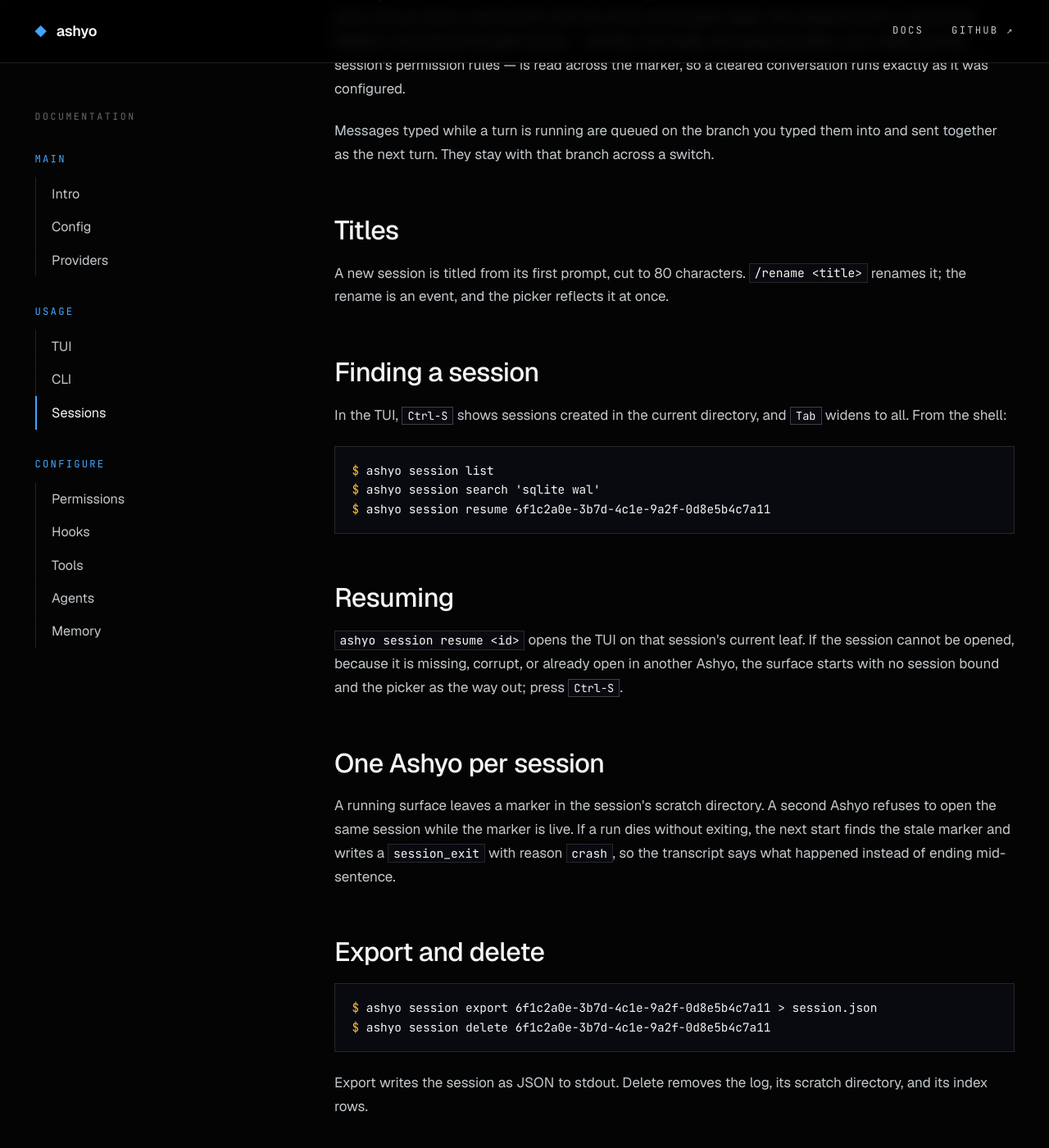
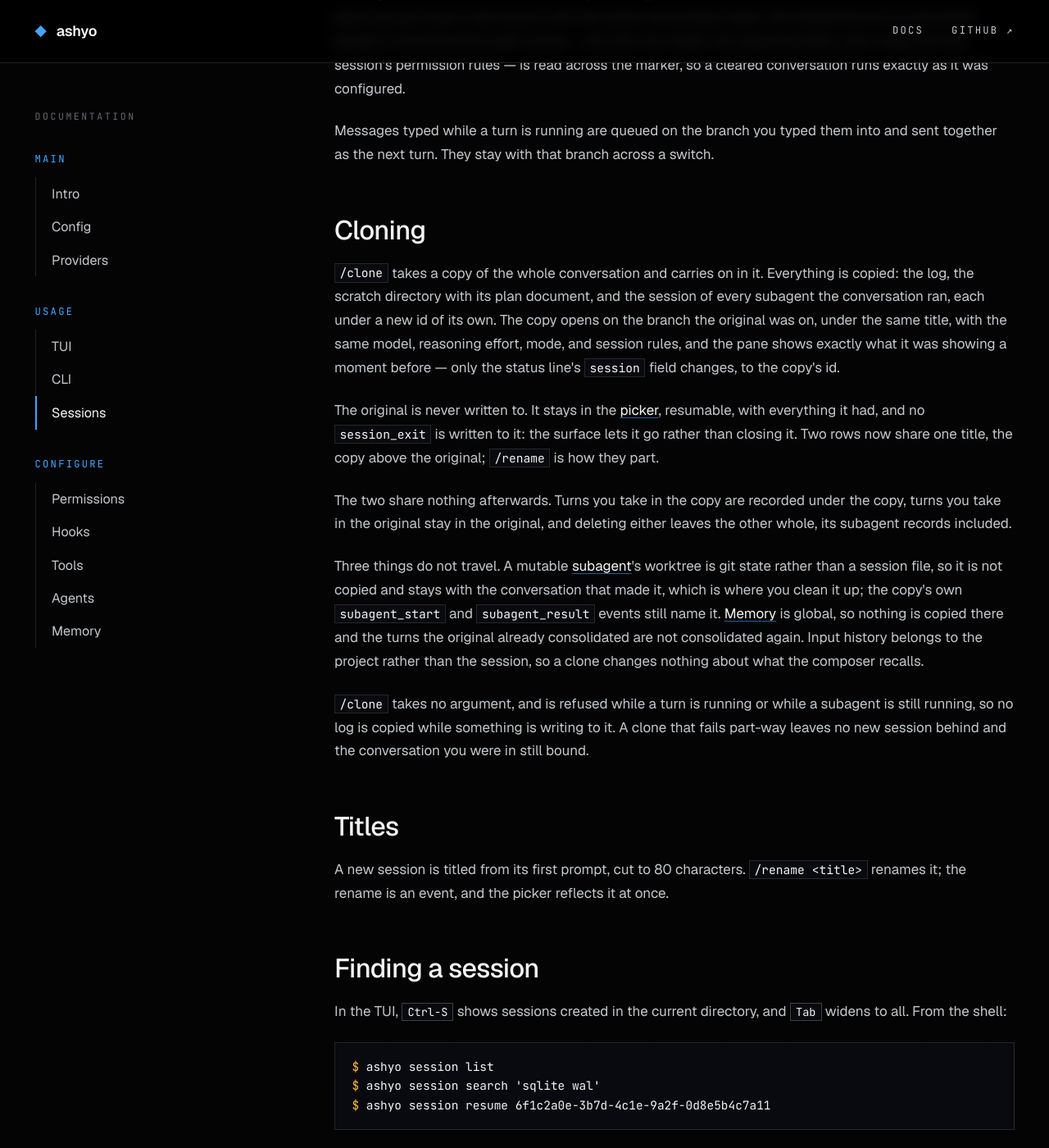
Before and after one commit to ashyo-ai/ashyo-ai.github.io, a Jekyll site: the page built from sessions.html, in a window 1280 px wide and 1400 px high, scrolled down 2209 px. Shown: the whole window at 82% size. Built offline with Jekyll 4.4.1, drawn with Linux system fonts in a browser that asks for light colours.

Commit message:
Clone Command: copying a conversation and carrying on in the copy
`/clone` in the TUI commands table, and a Cloning section in Sessions beside
branching: what travels with a copy, what is left behind, and what the two
conversations no longer share.

```diff
--- a/sessions.html
+++ b/sessions.html
@@ -39,6 +39,13 @@
 <p><code>/clear</code> is a node on the path too. It clears the model's context without ending the conversation: every request after it is built from the part of the path below the marker, so the model starts with nothing said, while the turns above it stay in the session untouched. The tree shows it as a <code>clear</code> node under the last message; the transcript empties and says nothing, live and on a later resume. Select the node above it and send, and you have a new branch with the whole conversation back; the cleared branch is untouched beside it. Everything the path carries — the title, the model, the reasoning effort, plan mode, and the session's permission rules — is read across the marker, so a cleared conversation runs exactly as it was configured.</p>
 <p>Messages typed while a turn is running are queued on the branch you typed them into and sent together as the next turn. They stay with that branch across a switch.</p>
 
+<h2 id="cloning">Cloning</h2>
+<p><code>/clone</code> takes a copy of the whole conversation and carries on in it. Everything is copied: the log, the scratch directory with its plan document, and the session of every subagent the conversation ran, each under a new id of its own. The copy opens on the branch the original was on, under the same title, with the same model, reasoning effort, mode, and session rules, and the pane shows exactly what it was showing a moment before — only the status line's <code>session</code> field changes, to the copy's id.</p>
+<p>The original is never written to. It stays in the <a href="#picker">picker</a>, resumable, with everything it had, and no <code>session_exit</code> is written to it: the surface lets it go rather than closing it. Two rows now share one title, the copy above the original; <code>/rename</code> is how they part.</p>
+<p>The two share nothing afterwards. Turns you take in the copy are recorded under the copy, turns you take in the original stay in the original, and deleting either leaves the other whole, its subagent records included.</p>
+<p>Three things do not travel. A mutable <a href="agents.html">subagent</a>'s worktree is git state rather than a session file, so it is not copied and stays with the conversation that made it, which is where you clean it up; the copy's own <code>subagent_start</code> and <code>subagent_result</code> events still name it. <a href="memory.html">Memory</a> is global, so nothing is copied there and the turns the original already consolidated are not consolidated again. Input history belongs to the project rather than the session, so a clone changes nothing about what the composer recalls.</p>
+<p><code>/clone</code> takes no argument, and is refused while a turn is running or while a subagent is still running, so no log is copied while something is writing to it. A clone that fails part-way leaves no new session behind and the conversation you were in still bound.</p>
+
 <h2 id="titles">Titles</h2>
 <p>A new session is titled from its first prompt, cut to 80 characters. <code>/rename &lt;title&gt;</code> renames it; the rename is an event, and the picker reflects it at once.</p>
 
```
Also changed, not shown: tui.html (+2 -1 lines).
